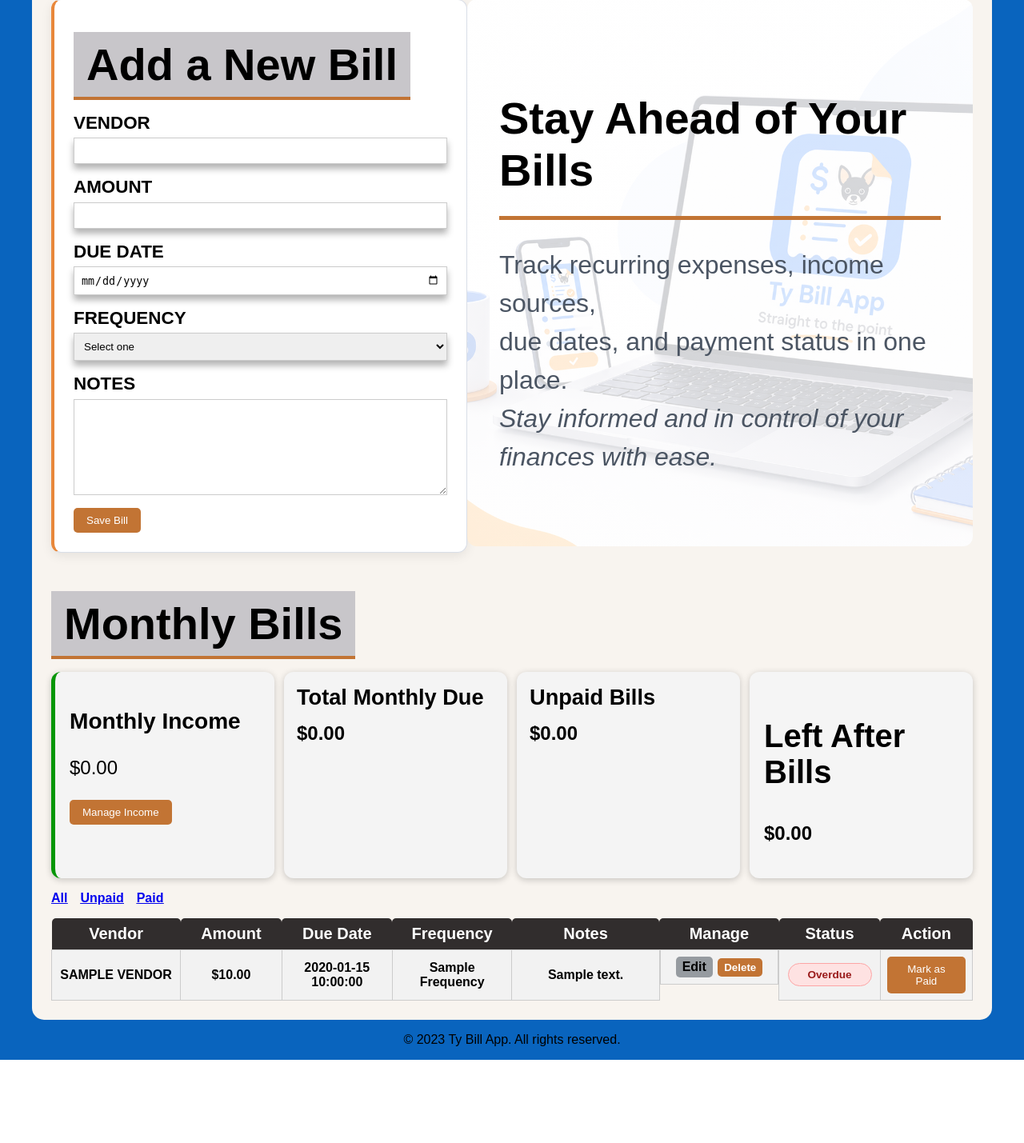
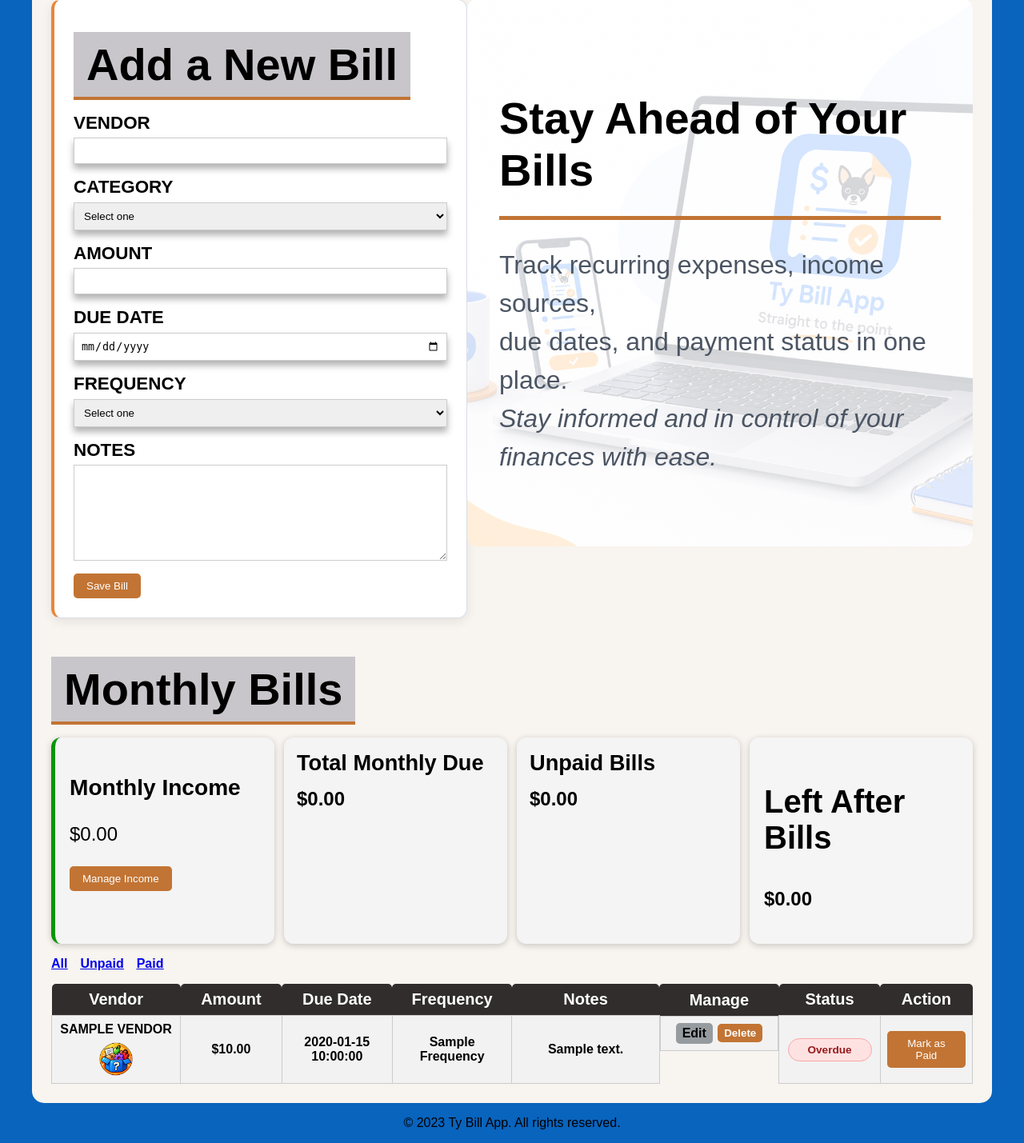
Before and after one commit to THELEGED93/ty-bill-app, a Flask app: template templates/bills.html in a window 1280 px wide. Shown: the part 218-1647 px from the top of the page at 80% size. Before the commit the page ends 1543 px from the top, so only its background shows below. Run offline with Flask 3, Linux system fonts and the light colour scheme; the template is opened without the code that fills it: most values are stand-ins (such as "Sample title", 1, 10 or a date in 2020).

Commit message:
Added the images to the categories bills.htmls and edit_bills.html

```diff
--- a/app.py
+++ b/app.py
@@ -10,12 +10,15 @@ def get_db_connection():
 
 @app.route("/bills", methods=["GET", "POST"])
 def bills():
+    print("BILLS ROUTE:", app.root_path)
+    print("CATEGORY IN TEMPLATE:", 'id="category"' in app.jinja_loader.get_source(app.jinja_env, "bills.html")[0])
     if request.method == "POST":
         vendor = request.form.get("vendor")
         amount = request.form.get("amount")
         due_date = request.form.get("due_date")
         frequency = request.form.get("frequency")
         notes = request.form.get("notes")
+        category = request.form.get("category")
 
         print("FORM DATA:", request.form)
 
@@ -23,10 +26,10 @@ def bills():
 
         conn.execute(
             """
-            INSERT INTO bills (vendor, amount, due_date, frequency, notes, paid)
-            VALUES (?, ?, ?, ?, ?, ?)
+            INSERT INTO bills (vendor, amount, due_date, frequency, notes, category, paid)
+            VALUES (?, ?, ?, ?, ?, ?, ?)
             """,
-            (vendor, amount, due_date, frequency, notes, 0)
+            (vendor, amount, due_date, frequency, notes, category, 0)
         )
 
         conn.commit()
--- a/static/style.css
+++ b/static/style.css
@@ -735,3 +735,19 @@ td.status-unpaid {
     width: 900px;
     border-collapse: collapse;
 }
+
+.bill-category {
+    display: block;
+    margin-top: 4px;
+    color: #666;
+    font-size: 0.85rem;
+    font-weight: normal;
+}
+
+.bill-category-icon {
+  display: block;
+  width: 44px;
+  height: 44px;
+  object-fit: contain;
+  margin: 6px auto 0;
+}
--- a/templates/bills.html
+++ b/templates/bills.html
@@ -21,6 +21,33 @@
                     required
                 >
             </div>
+
+            <div class="form-group">
+                <label for="category">Category</label>
+
+                <select
+                    id="category"
+                    name="category"
+                    required
+                >
+                    <option value="">Select one</option>
+                    <option value="carloan">Car Loan</option>
+                    <option value="studentloan">Student Loan</option>
+                    <option value="loan">Loan</option>
+                    <option value="creditcard">Credit Card</option>
+                    <option value="mortgage">Mortgage</option>
+                    <option value="utilities">Utilities</option>
+                    <option value="groceries">Groceries</option>
+                    <option value="insurance">Insurance</option>
+                    <option value="phone">Phone</option>
+                    <option value="internet">Internet</option>
+                    <option value="transportation">Transportation</option>
+                    <option value="entertainment">Entertainment</option>
+                    <option value="other">Other</option>
+
+                </select>
+            </div>
+
 
             <div class="form-group">
                 <label for="amount">Amount</label>
@@ -432,14 +459,33 @@
         </thead>
 
         <tbody>
+            {% set category_images = {
+                "carloan": "car_loan.png",
+                "studentloan": "student_loan.png",
+                "loan": "loan.png",
+                "creditcard": "credit_card.png",
+                "mortgage": "mortgage_rent.png",
+                "utilities": "utilities.png",
+                "groceries": "groceries.png",
+                "insurance": "insurance.png",
+                "phone": "phone.png",
+                "internet": "internet.png",
+                "entertainment": "entertainment.png",
+                "other": "other.png"
+            } %}
 
             {% for bill in bills %}
 
                 <tr>
 
                     <td class="vendor-name">
-                        {{ bill["vendor"] }}
-                    </td>
+                        <div>{{ bill["vendor"] }}</div>
+                        <img
+                        class="bill-category-icon"
+                        src="{{ url_for('static', filename=category_images.get(bill['category'], 'other.png')) }}"
+                        alt="{{ bill['category'] }}"
+                         >
+                        </td>
 
                     <td>
                         ${{ "%.2f" | format(bill["amount"] | float) }}
```
